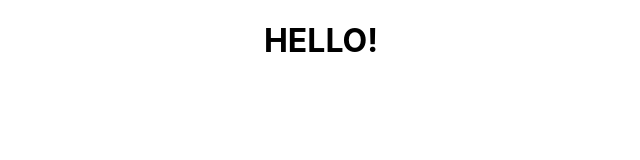
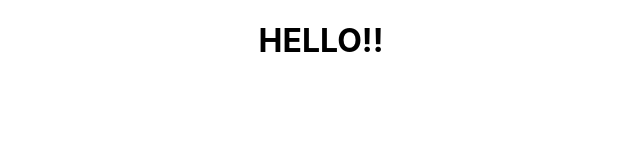
Before and after one commit to marina458/rkd-pz, a React (Create React App) app: page / in a window 1280 px wide. Shown: the top 160 px of the page, without its empty margins (319-959 px from the left). Built offline with nearby package versions, Linux system fonts and the light colour scheme.

Commit message:
commit 1

```diff
--- a/src/App.js
+++ b/src/App.js
@@ -3,7 +3,7 @@ import './App.css';
 function App() {
   return (
     <div className="App">
-      <h1>HELLO!</h1>
+      <h1>HELLO!!</h1>
     </div>
   );
 }
```
